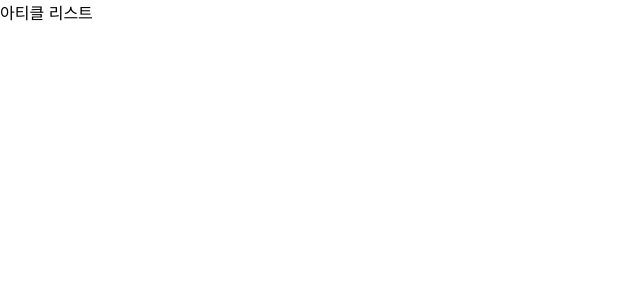
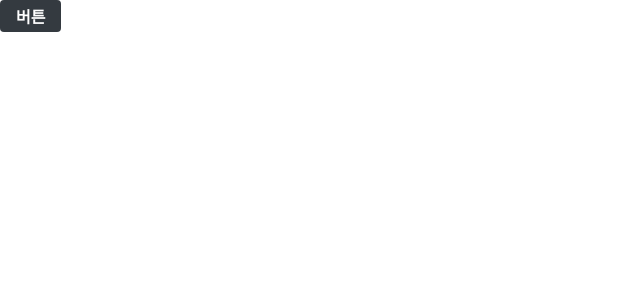
Before and after one commit to clroot/pocket-frontend, a React (Create React App) app: page / in a window 1280 px wide. Shown: the top 300 px of the page, without its empty margins (0-640 px from the left). Built offline with nearby package versions, Linux system fonts and the light colour scheme; the HTML template or start-up script is replaced by a standard one.

Commit message:
기본 스타일 작성

```diff
--- a/package.json
+++ b/package.json
@@ -9,7 +9,8 @@
     "react": "^16.13.1",
     "react-dom": "^16.13.1",
     "react-router-dom": "^5.2.0",
-    "react-scripts": "3.4.1"
+    "react-scripts": "3.4.1",
+    "styled-components": "^5.1.1"
   },
   "scripts": {
     "start": "react-scripts start",
--- /dev/null
+++ b/src/components/common/Button.js
@@ -0,0 +1,23 @@
+import React from 'react';
+import styled from 'styled-components';
+import palette from '../../lib/styles/palette';
+
+const StyledButton = styled.button`
+  border: none;
+  border-radius: 4px;
+  font-size: 1rem;
+  font-weight: bold;
+  padding: 0.25rem 1rem;
+  color: white;
+  outline: none;
+  cursor: pointer;
+
+  background: ${palette.gray[8]};
+  &:hover {
+    background: ${palette.gray[6]};
+  }
+`;
+
+const Button = (props) => <StyledButton {...props} />;
+
+export default Button;
--- a/src/index.css
+++ b/src/index.css
@@ -5,6 +5,25 @@
     sans-serif;
   -webkit-font-smoothing: antialiased;
   -moz-osx-font-smoothing: grayscale;
+  box-sizing: border-box;
+  min-height: 100%;
+}
+
+#root {
+  min-height: 100%;
+}
+
+html {
+  height: 100%;
+}
+
+a {
+  color: inherit;
+  text-decoration: none;
+}
+
+* {
+  box-sizing: inherit;
 }
 
 code {
--- a/src/pages/ArticleListPage.js
+++ b/src/pages/ArticleListPage.js
@@ -1,7 +1,12 @@
 import React from 'react';
+import Button from '../components/common/Button';
 
 const ArticleListPage = () => {
-  return <div>아티클 리스트</div>;
+  return (
+    <div>
+      <Button>버튼</Button>
+    </div>
+  );
 };
 
 export default ArticleListPage;
```
Also changed, not shown: 1 other file (tests, documents, lock files or other folders).
